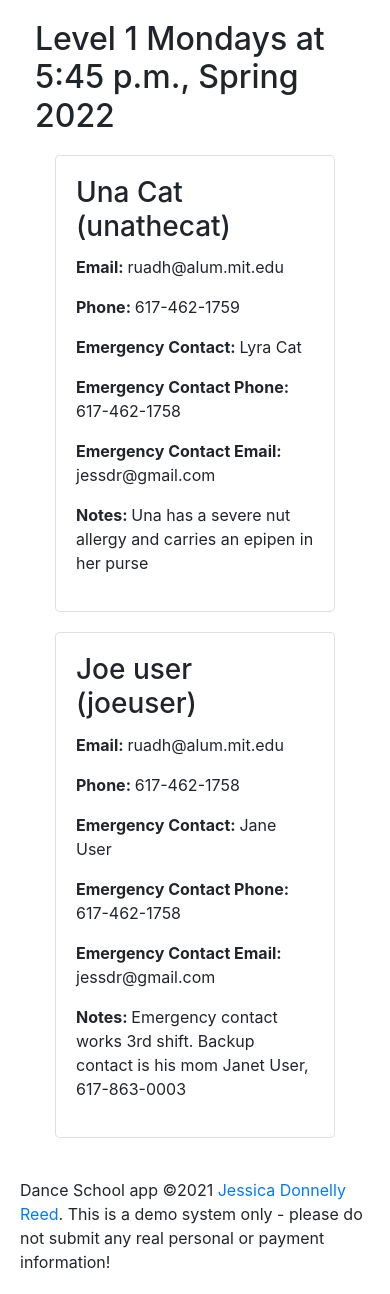
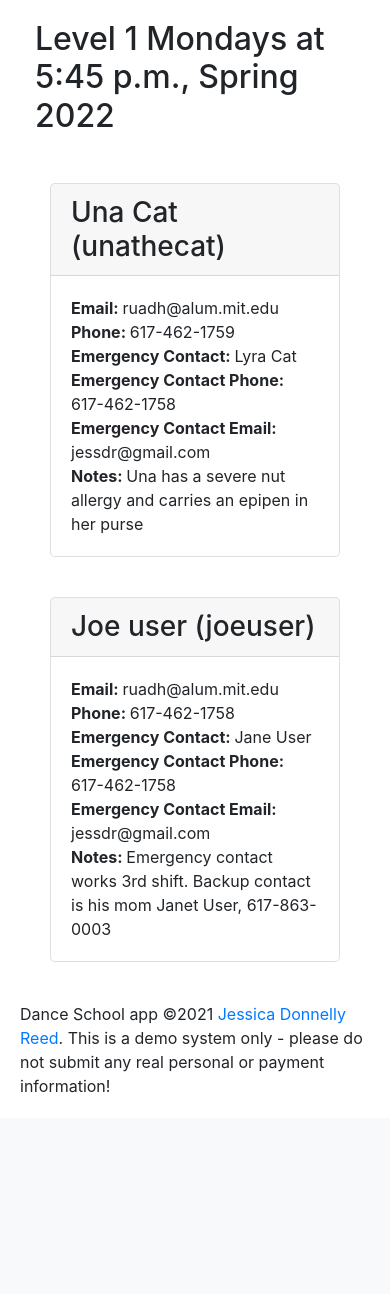
Before and after one commit to ruadh/CSCI-E-33a_Final_Project, a Django app: page /contact-sheet/1 in a window 390 px wide. Shown: the part 136-1430 px from the top of the page. After the commit the page ends 1229 px from the top, so only its background shows below. Run offline with Django 3.2, Linux system fonts and the light colour scheme; a user stored in the database is signed in; data comes from the database, SQL or seed files in the repository; both versions use the stored data as it was after the commit; some libraries are stand-ins or nearby versions.

Commit message:
Responsive student cards on contact sheet

```diff
--- a/dance_school/enrollment/static/enrollment/styles.css
+++ b/dance_school/enrollment/static/enrollment/styles.css
@@ -1,4 +1,5 @@
 /* NOTE:    This app's look & feel is also affected by Boostrap CSS */
+
 
 /* Whitespace around the major structural elements */
 header,
@@ -65,6 +66,25 @@ input[type="submit"] {
     margin-bottom: 10px;
 }
 
+#contact-sheet {
+    margin: 0;
+    width: 100%;
+}
+
+/* .card-header {
+    background-color: red;
+} */
+
+/* .card.col-md-6 {
+    padding-left: 0;
+    padding-right: 0;
+} */
+
+.col-md-6 .card {
+    margin-left: 0;
+    margin-right: 0;
+    /* background-color: red; */
+}
 
 /* Left-justify Boostrap Grid containers instead of default centered behavior */
 .container {
@@ -86,4 +106,7 @@ input[type="submit"] {
         padding-bottom: 0px;
     }
 
+    #contact-sheet {
+        max-width: 100%;
+    }
 }
--- a/dance_school/enrollment/templates/enrollment/contact-sheet.html
+++ b/dance_school/enrollment/templates/enrollment/contact-sheet.html
@@ -2,32 +2,46 @@
 
 {% block body %}
 
+{% if offering %}
+<div class="container" id="contact-sheet">
     <div class="row">
-
-    <!-- TO DO: Decide if this needs to be in a row at all-->
-    <div class="col-md">
-
-        {% if offering %}
         <h2>{{offering.course.title}} {{offering.weekday_name}}s at {{offering.start_time}}, {{offering.semester}}</h2>
+    </div>
+    <div class = "row">
         {% if students %}
             {% for student in students %}
+            <!-- Wrapping cards in an extra spacing div so I can control white space more precisely -->
+            <div class="col-md-6">
                 <div class="card">
+                    <h3 class="card-header">{{student}}</h3>
                     <div class="card-body">
-                            <h3 class="card-title">{{student}}</h3>
-                            <p><span class="label">Email:  </span>{{student.email}}</p>
-                            <p><span class="label">Phone:  </span>{{student.phone}}</p>
-                            <p><span class="label">Emergency Contact:  </span>{{student.emergency_first}} {{student.emergency_last}}</p>
-                            <p><span class="label">Emergency Contact Phone:  </span>{{student.emergency_phone}}</p>
-                            <p><span class="label">Emergency Contact Email:  </span>{{student.emergency_email}}</p>
-                            <p><span class="label">Notes:  </span>{{student.contact_sheet_notes|default_if_none:""}}</p>
+                        <div>
+                            <span class="label">Email: </span> <span>{{student.email}}</span>
+                        </div>
+                        <div>
+                            <span class="label">Phone: </span> <span>{{student.phone}}</span>
+                        </div>
+                        <div>
+                            <span class="label">Emergency Contact: </span> <span>{{student.emergency_first}} {{student.emergency_last}}</span>
+                        </div>
+                        <div>
+                            <span class="label">Emergency Contact Phone: </span> <span>{{student.emergency_phone}}</span>
+                        </div>
+                        <div>
+                            <span class="label">Emergency Contact Email: </span> <span>{{student.emergency_email}}</span>
+                        </div>
+                        <div>
+                            <span class="label">Notes: </span> <span>{{student.contact_sheet_notes|default_if_none:""}}</span>
+                        </div>
+                    </div>
                 </div>
             </div>
             {% endfor %}
         {% else %}
             <h3>No students enrolled.</h3>
         {% endif %}
+    </div>
+</div>
 {% endif %}
-    </div>
 
-</div>
 {% endblock %}
```
Also changed, not shown: dance_school/db.sqlite3. Lines whose indentation alone changed are shown as unchanged.
